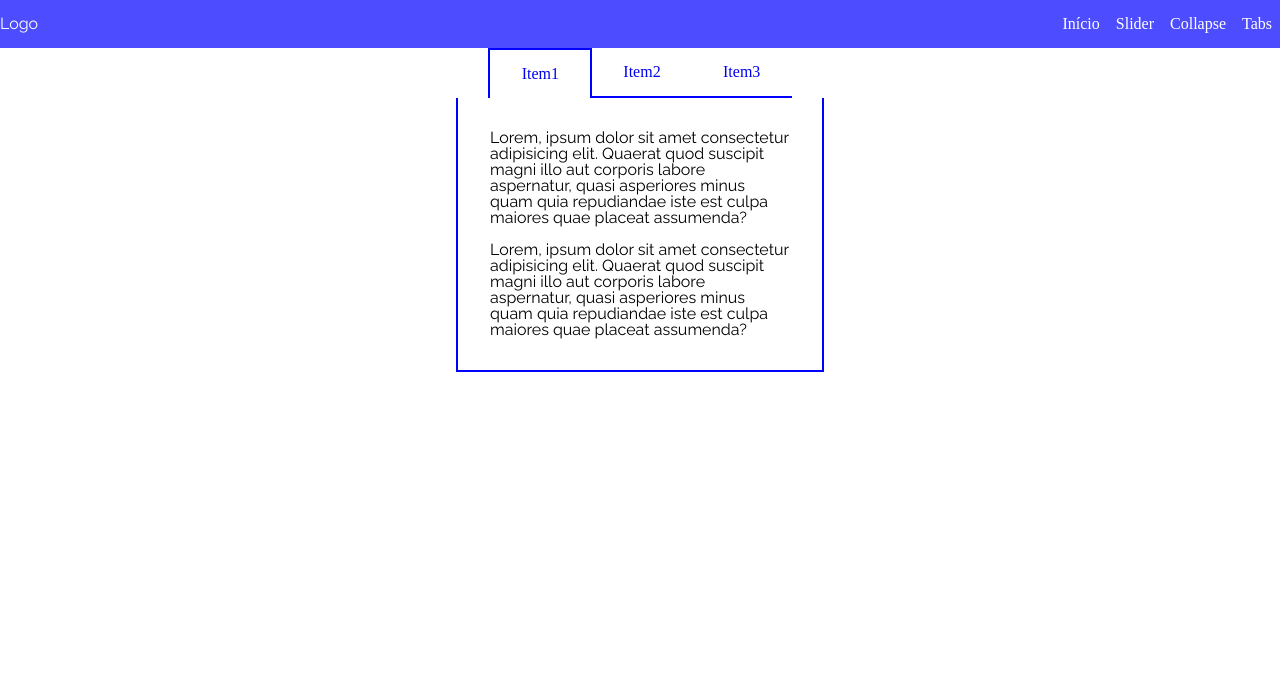
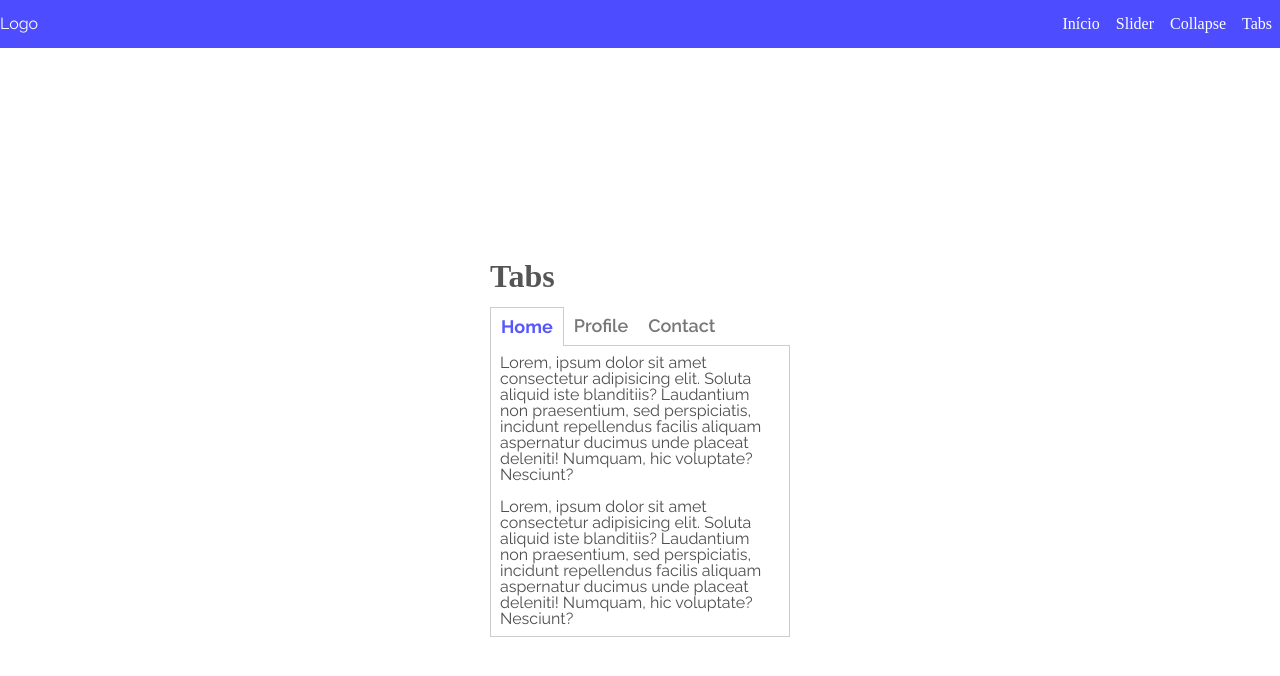
Before and after one commit to misaelvalentim/Desafio-FE-JavaScript, a plain HTML site: page tabs.html in a window 1280 px wide. Drawn offline with Linux system fonts and the light colour scheme.

Commit message:
Tabs done

```diff
--- a/assets/js/tab.js
+++ b/assets/js/tab.js
@@ -0,0 +1,13 @@
+const tabHeadings = document.querySelectorAll('.tab-section__headings p');
+
+tabHeadings.forEach((item) => {
+    item.addEventListener('click', function() {
+        tabHeadings.forEach((removeClass) => {
+          removeClass.classList.remove('active')
+         })
+         this.classList.add('active');
+    })
+    if (item[3]) {
+        this.style.borderTop = "transparent";
+    }
+})
--- a/assets/scss/molecules/_tabs.scss
+++ b/assets/scss/molecules/_tabs.scss
@@ -1,51 +1,59 @@
-.tab-section{
+.tab-section {
+    background: #FFF;
+    height: 100vh;
     display: flex;
+    justify-content: center;
     flex-direction: column;
-    justify-content: center;
-    text-align:center;
-    ul {
-        width: 320px;
-        margin: 0 auto;
+    align-items: center;
+    &__title {
+        color: #000a;
+        font-weight: 600;
+        text-align: left;
+        width: 300px;
+        font-size: 32px;
+    }
+    &__headings {
+        width: 300px;
         display: flex;
-        justify-content: center;
-        align-items: center;
-        li {
-            padding: 1em 1.95em;
-            a {
-                text-decoration: none;
-            }
+        justify-content: left;
+        margin-top: 15px;
+        color: #333a;
+        font-family: 'Montserrat', sans-serif;
+        font-size: 18px;
+        :nth-of-type(n) {
+            padding: 10px;
+            text-align: left;
+            font-weight: 600;
+        }
+        :nth-of-type(1) {
+            border-bottom: 1px solid #ccc;
+        }
+        :nth-of-type(2) {
+            border-bottom: 1px solid #ccc;
+        }
+        :nth-of-type(3) {
+            width: 100%;
+            border-bottom: 1px solid #ccc;
         }
     }
-    p {
-        text-align: left;
-        display: flex;
-        align-items: center;
-        padding: 2em;
-        width: 300px;
-        margin: 0 auto;
+    &__text {
+     width: 280px;
+     display: flex;
+     justify-content: center;
+     align-self: center;
+     text-align: left;
+     color: #333d;
+     padding: 9px;
+     border-bottom: 1px solid #ccc;
+     border-right: 1px solid #ccc;
+     border-left: 1px solid #ccc;
     }
 }
-.tab-section {
-    p {
-        border-left: 2px solid blue;
-        border-bottom: 2px solid blue;
-        border-right: 2px solid blue;
-    }
-    ul li:nth-child(1){
-        border-left: 2px solid blue;
-        border-top: 2px solid blue;
-        border-right: 2px solid blue;
-    }
-    ul li:nth-child(2){
-        border-bottom: 2px solid blue;
-    }
-    ul li:nth-child(3){
-        border-bottom: 2px solid blue;
-    }
-    ul li:hover {
-        background: blue;
-        a {
-            color: white;
-        }
-    }
+.tab-section__headings p.active {
+    color: rgba(0, 0, 255, 0.658);
+    border-top: 1px solid #ccc;
+    border-left: 1px solid #ccc;
+    border-right: 1px solid #ccc;
+    border-bottom: none;
+    font-weight: 700;
 }
--- a/tabs.html
+++ b/tabs.html
@@ -1,5 +1,6 @@
 <!DOCTYPE html>
 <html lang="en">
+
 <head>
     <meta charset="UTF-8">
     <meta http-equiv="X-UA-Compatible" content="IE=edge">
@@ -7,6 +8,7 @@
     <title>Document</title>
     <link rel="stylesheet" href="dist/style.css">
 </head>
+
 <body>
     <header>
         <nav class="header--nav">
@@ -21,15 +23,24 @@
         </nav>
     </header>
     <section class="tab-section">
-        <ul>
-            <li><a href="#">Item1</a></li>
-            <li><a href="#">Item2</a></li>
-            <li><a href="#">Item3</a></li>
-        </ul>
-        <p>Lorem, ipsum dolor sit amet consectetur adipisicing elit. Quaerat quod suscipit magni illo aut corporis labore aspernatur, quasi asperiores minus quam quia repudiandae iste est culpa maiores quae placeat assumenda? <br><br>
-            Lorem, ipsum dolor sit amet consectetur adipisicing elit. Quaerat quod suscipit magni illo aut corporis labore aspernatur, quasi asperiores minus quam quia repudiandae iste est culpa maiores quae placeat assumenda?</p>
+        <h2 class="tab-section__title">Tabs</h2>
+        <div class="tab-section__headings">
+            <p class="active">Home</p>
+            <p>Profile</p>
+            <p>Contact</p>
+        </div>
+        <div class="tab-section__text">
+            <p>Lorem, ipsum dolor sit amet consectetur adipisicing elit. Soluta aliquid iste blanditiis? Laudantium non
+                praesentium, sed perspiciatis, incidunt repellendus facilis aliquam aspernatur ducimus unde placeat
+                deleniti! Numquam, hic voluptate? Nesciunt?<br><br>
+                Lorem, ipsum dolor sit amet consectetur adipisicing elit. Soluta aliquid iste blanditiis? Laudantium non
+                praesentium, sed perspiciatis, incidunt repellendus facilis aliquam aspernatur ducimus unde placeat
+                deleniti! Numquam, hic voluptate? Nesciunt?
+            </p>
+        </div>
     </section>
     <script src="dist/script.js"></script>
     <script src="assets/js/tab.js"></script>
 </body>
+
 </html>
```
Also changed, not shown: dist/style.css.
